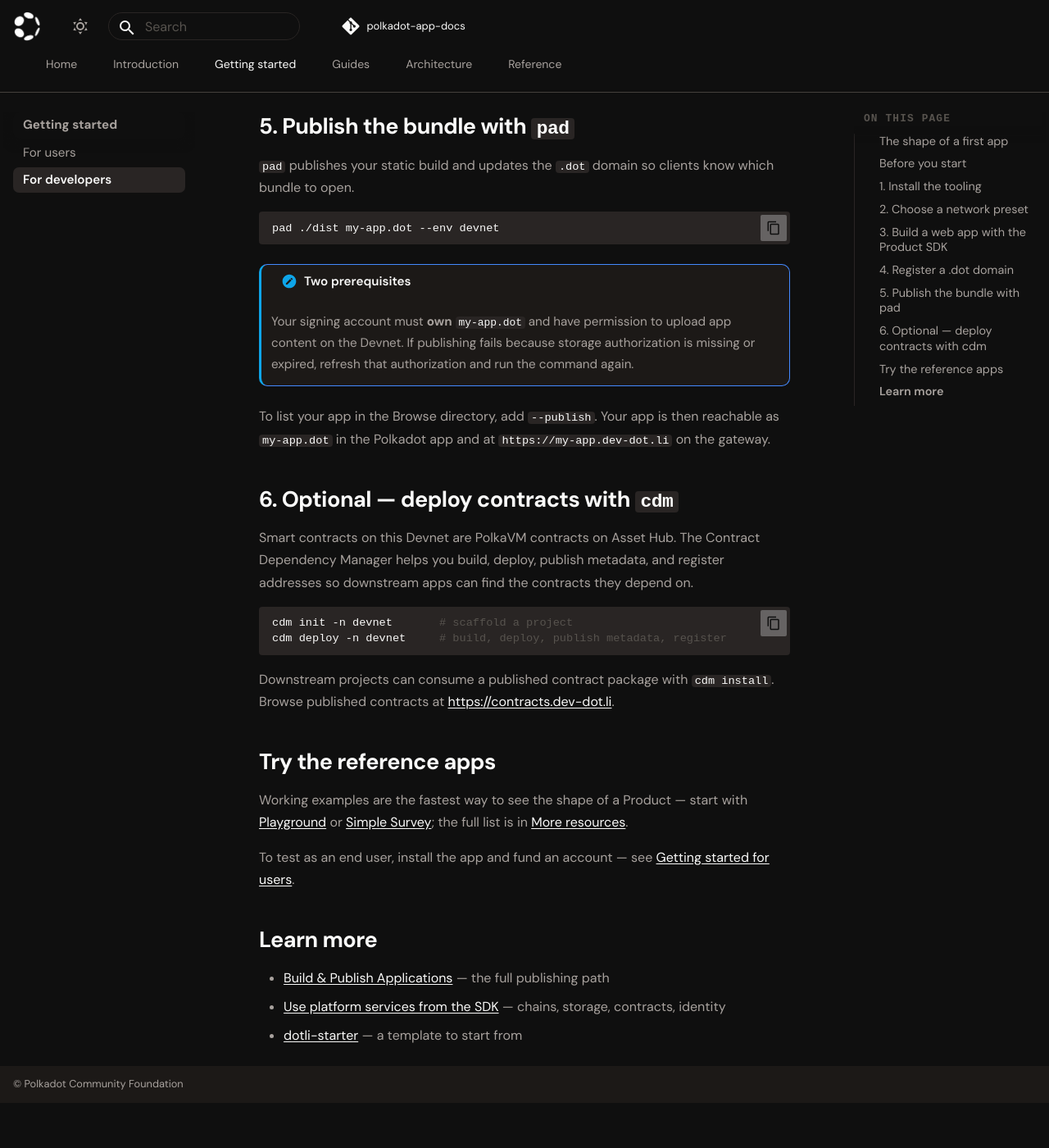
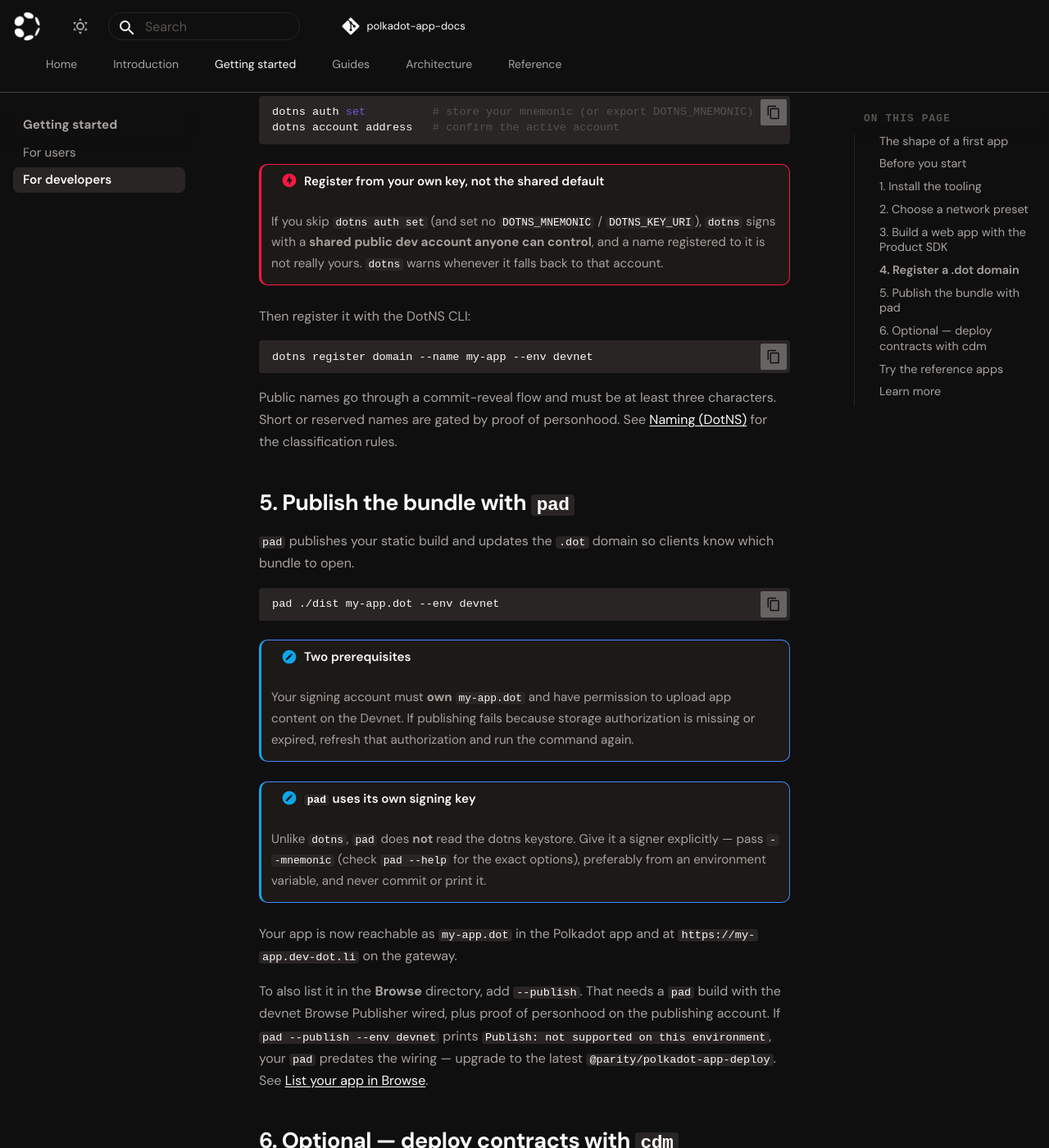
Before and after one commit to Polkadot-Community-Foundation/polkadot-app-docs, an MkDocs documentation site: the page built from docs/getting-started/developers.md, in a window 1280 px wide and 1400 px high, scrolled down 2591 px. Shown: the whole window at 82% size. Built offline with MkDocs 1.6.1 and Material for MkDocs 9.7.7, drawn with Linux system fonts in a browser that asks for light colours; comment, search, counter and statistics services are not loaded; before the commit the page ends 3936 px from its top, so only the background shows below that; some of the changed text lies outside the part shown.

Commit message:
docs: fix CLI auth + Browse-publish accuracy gaps
Address five observed gaps between the docs and real CLI behavior:

- dotns keystore (#2/#3): teach 'dotns auth set' (or DOTNS_MNEMONIC/
  DOTNS_KEY_URI) in the getting-started flow and warn that without it
  dotns signs with a shared public dev account anyone can control — a
  name registered to it is not really yours.
- pad signer (#5): note pad does not read the dotns keystore; it takes
  its own --mnemonic.
- Browse listing (#4): pad --publish is silently skipped on devnet when
  the preset lacks the Publisher ('Publish: not supported on this
  environment'); tell readers to upgrade, and that listing also needs
  proof of personhood.
- is-mapped banner (#6): note the banner shows the default signer; the
  'mapped:' line for the passed address is authoritative.

````diff
--- a/docs/getting-started/developers.md
+++ b/docs/getting-started/developers.md
@@ -28,6 +28,7 @@
 
 - **The tooling installed** — the Product SDK and the CLIs (`dotns`, `pad`, `cdm`); Step 1 covers this.
 - **A funded, mapped signing account** — an account with native devnet tokens for fees (from the faucet) whose EVM address is mapped on Asset Hub. `dotns`, `pad`, and `cdm` all sign PolkaVM transactions on Asset Hub with it.
+- **A signing key configured for the CLIs** — set up the dotns keystore with `dotns auth set` (or export `DOTNS_MNEMONIC` / `DOTNS_KEY_URI`) **before** registering a name. Without it, `dotns` signs with a shared public dev account that anyone can control. `pad` is separate again — it takes its own `--mnemonic`. See [Set up an account](../guides/register-a-dot-name.md#set-up-an-account).
 - **Storage authorization to publish** — the publish step (Step 5) also needs a Bulletin storage allowance, granted either from the [Storage Faucet](https://paritytech.github.io/polkadot-bulletin-chain/authorizations?tab=faucet) or with the `pad-bootstrap` CLI. See [Get storage authorization](../guides/build-and-publish.md#get-storage-authorization).
 
 ## 1. Install the tooling
@@ -85,7 +86,22 @@
 ## 4. Register a `.dot` domain
 
 Your deploy account must **own** the `.dot` domain before you can publish to it.
-Register it with the DotNS CLI.
+
+First give the DotNS CLI its own signing key — it keeps a keystore separate from
+the Polkadot app:
+
+```bash
+dotns auth set          # store your mnemonic (or export DOTNS_MNEMONIC)
+dotns account address   # confirm the active account
+```
+
+!!! danger "Register from your own key, not the shared default"
+    If you skip `dotns auth set` (and set no `DOTNS_MNEMONIC` / `DOTNS_KEY_URI`),
+    `dotns` signs with a **shared public dev account anyone can control**, and a
+    name registered to it is not really yours. `dotns` warns whenever it falls
+    back to that account.
+
+Then register it with the DotNS CLI:
 
 ```bash
 dotns register domain --name my-app --env devnet
@@ -109,9 +125,20 @@
     app content on the Devnet. If publishing fails because storage authorization
     is missing or expired, refresh that authorization and run the command again.
 
-To list your app in the Browse directory, add `--publish`. Your app is then
-reachable as `my-app.dot` in the Polkadot app and at
+!!! note "`pad` uses its own signing key"
+    Unlike `dotns`, `pad` does **not** read the dotns keystore. Give it a signer
+    explicitly — pass `--mnemonic` (check `pad --help` for the exact options),
+    preferably from an environment variable, and never commit or print it.
+
+Your app is now reachable as `my-app.dot` in the Polkadot app and at
 `https://my-app.dev-dot.li` on the gateway.
+
+To also list it in the **Browse** directory, add `--publish`. That needs a `pad`
+build with the devnet Browse Publisher wired, plus proof of personhood on the
+publishing account. If `pad --publish --env devnet` prints
+`Publish: not supported on this environment`, your `pad` predates the wiring —
+upgrade to the latest `@parity/polkadot-app-deploy`. See
+[List your app in Browse](../guides/list-in-browse.md).
 
 ## 6. Optional — deploy contracts with `cdm`
 
````
Also changed, not shown: docs/guides/build-and-publish.md (+16 -1 lines), docs/guides/list-in-browse.md (+11 -5 lines), docs/guides/register-a-dot-name.md (+16 -2 lines).
